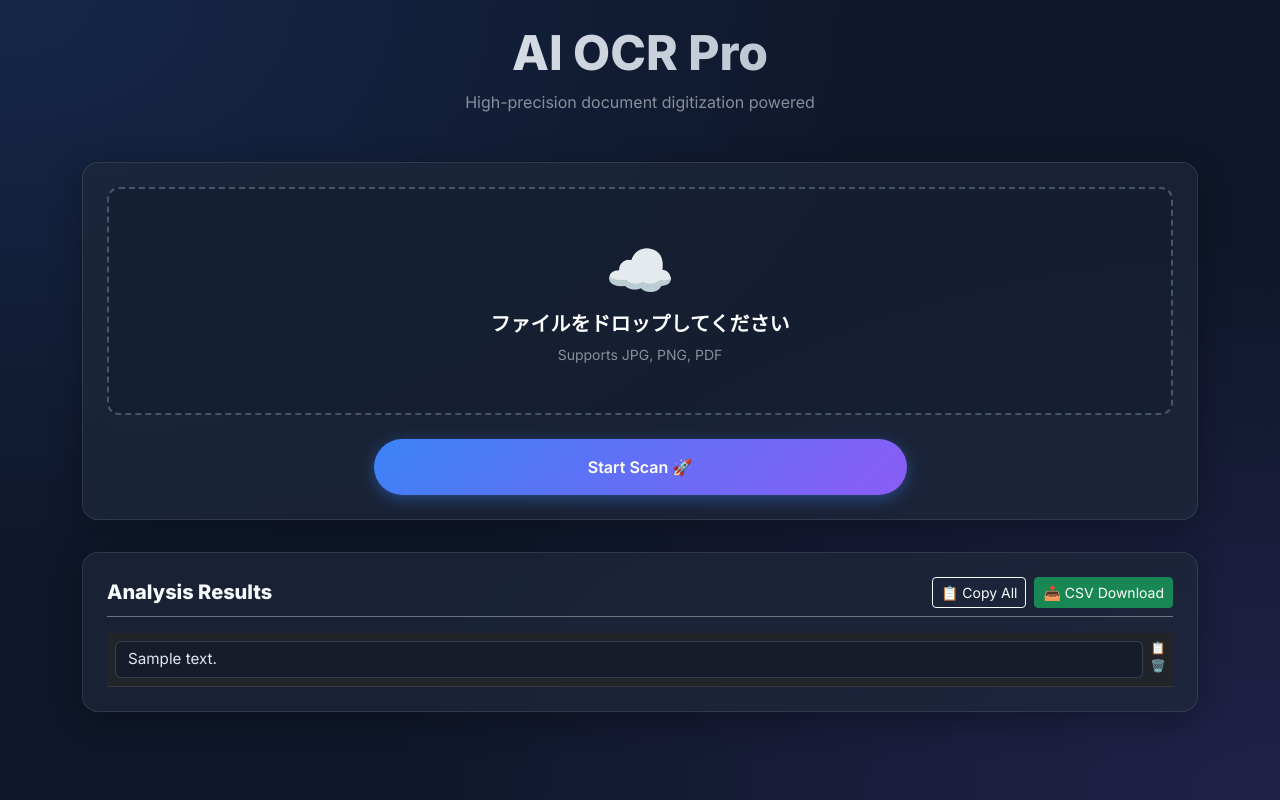
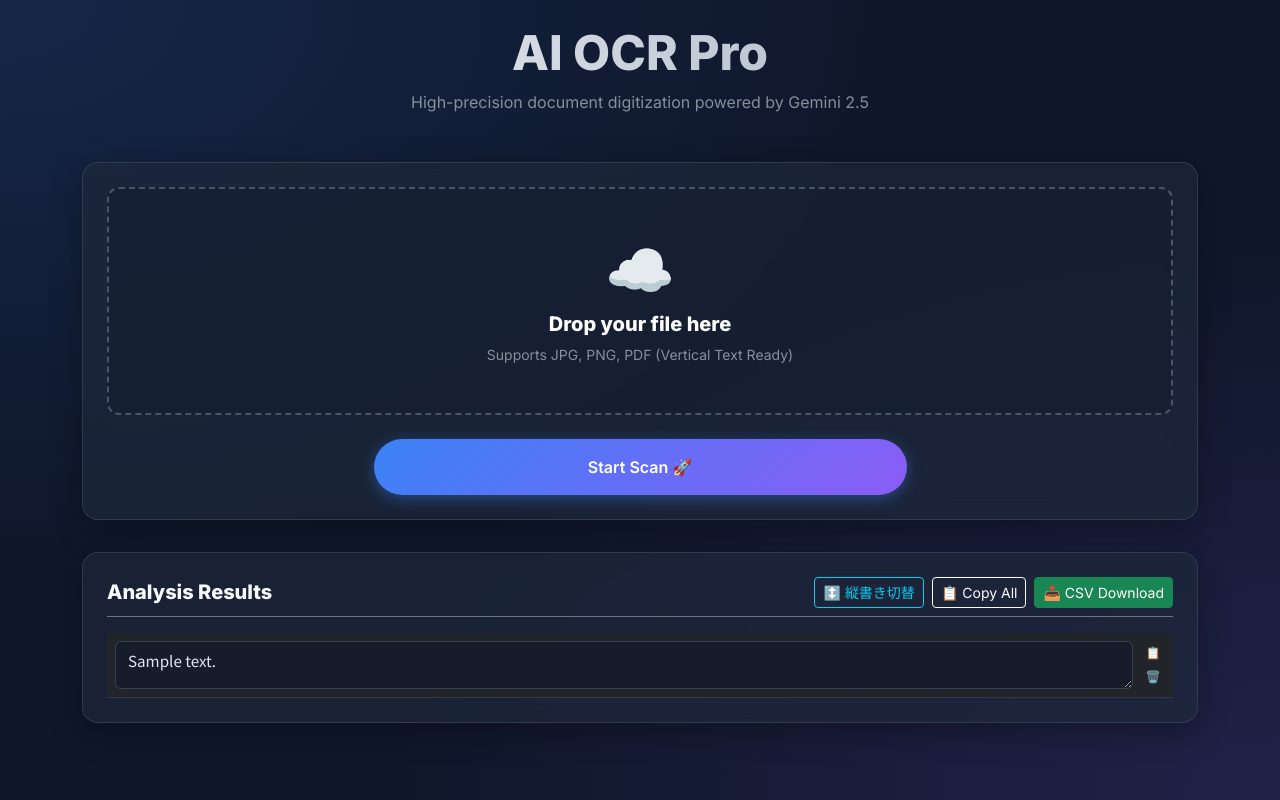
Before and after one commit to k5-kishimoto/LifeOCR, a Django app: template ocr/templates/ocr.html in a window 1280 px wide. Run offline with Django 5.2, Linux system fonts and the light colour scheme; the template is opened without the code that fills it: most values are stand-ins (such as "Sample title", 1, 10 or a date in 2020).

Commit message:
縦書きにも対応

```diff
--- a/ocr/templates/ocr.html
+++ b/ocr/templates/ocr.html
@@ -5,7 +5,7 @@
     <meta name="viewport" content="width=device-width, initial-scale=1">
     <title>AI OCR Pro | Google Vision Engine</title>
     <link href="https://cdn.jsdelivr.net/npm/bootstrap@5.3.0/dist/css/bootstrap.min.css" rel="stylesheet">
-    <link href="https://fonts.googleapis.com/css2?family=Inter:wght@400;600;800&display=swap" rel="stylesheet">
+    <link href="https://fonts.googleapis.com/css2?family=Inter:wght@400;600;800&family=Noto+Sans+JP:wght@400;500;700&display=swap" rel="stylesheet">
 
     <style>
         :root {
@@ -19,15 +19,14 @@
         body {
             background-color: var(--bg-color);
             color: var(--text-main);
-            font-family: 'Inter', sans-serif;
-            /* 背景の装飾 */
+            /* フォントに日本語を追加 */
+            font-family: 'Inter', 'Noto Sans JP', sans-serif;
             background-image:
                 radial-gradient(at 0% 0%, rgba(59, 130, 246, 0.15) 0px, transparent 50%),
                 radial-gradient(at 100% 100%, rgba(139, 92, 246, 0.15) 0px, transparent 50%);
             min-height: 100vh;
         }
 
-        /* ガラスのようなカードデザイン */
         .glass-card {
             background: var(--card-bg);
             backdrop-filter: blur(12px);
@@ -39,7 +38,6 @@
             margin-bottom: 2rem;
         }
 
-        /* アップロードエリア */
         .upload-area {
             border: 2px dashed #475569;
             border-radius: 12px;
@@ -57,7 +55,6 @@
             box-shadow: 0 0 20px rgba(59, 130, 246, 0.2);
         }
 
-        /* ボタン */
         .btn-gradient {
             background: linear-gradient(135deg, #3b82f6 0%, #8b5cf6 100%);
             border: none;
@@ -73,19 +70,20 @@
             color: white;
         }
 
-        /* 結果テーブル周り */
+        /* --- テキストエリア（通常・横書き） --- */
         .ocr-textarea {
             background-color: rgba(15, 23, 42, 0.6);
             border: 1px solid #334155;
             color: #e2e8f0;
             border-radius: 6px;
-            resize: none;
-            overflow: hidden;
+            resize: both; /* 縦書き時にサイズ調整しやすいようbothに変更 */
+            overflow: auto;
             min-height: 38px;
-            line-height: 1.5;
+            line-height: 1.6; /* 読みやすく少し広げる */
             font-size: 0.95rem;
             transition: all 0.2s;
             min-width: 200px;
+            font-family: 'Noto Sans JP', sans-serif;
         }
         .ocr-textarea:focus {
             background-color: #1e293b;
@@ -94,22 +92,28 @@
             outline: none;
         }
 
-        /* アイコンボタン（修正版） */
+        /* --- ★縦書きモード用クラス --- */
+        .tategaki-mode {
+            writing-mode: vertical-rl; /* 縦書き（右から左） */
+            text-orientation: upright; /* 英数字も正立 */
+            min-height: 200px !important; /* 縦に長さを確保 */
+            width: 100%;
+            padding: 10px;
+            line-height: 2.0; /* 縦書きは行間広めが読みやすい */
+        }
+
+        /* アイコンボタン */
         .action-btn {
             background: transparent;
             border: none;
             color: var(--text-sub);
-            /* サイズを固定して小さくする */
-            width: 14px;
-            height: 14px;
+            width: 24px;
+            height: 24px;
             font-size: 12px;
-
-            /* アイコンを中央に配置 */
             display: flex;
             align-items: center;
             justify-content: center;
             padding: 0;
-
             border-radius: 4px;
             transition: all 0.2s;
         }
@@ -117,7 +121,6 @@
         .btn-copy:hover { color: #4ade80; }
         .btn-delete:hover { color: #f87171; }
 
-        /* プレビュー */
         #preview-container {
             display: none;
             margin-bottom: 1.5rem;
@@ -126,7 +129,6 @@
         #preview-img { max-height: 300px; max-width: 100%; border-radius: 8px; border: 2px solid #334155; }
         #preview-pdf { width: 100%; height: 500px; border-radius: 8px; border: 2px solid #334155; }
 
-        /* ローディングオーバーレイ */
         #loading-overlay {
             position: fixed;
             top: 0; left: 0; width: 100%; height: 100%;
@@ -162,7 +164,7 @@
             <h1 class="fw-bold display-5 bg-gradient-to-r text-transparent bg-clip-text" style="background: linear-gradient(to right, #fff, #94a3b8); -webkit-background-clip: text; -webkit-text-fill-color: transparent;">
                 AI OCR Pro
             </h1>
-            <p class="text-muted">High-precision document digitization powered</p>
+            <p class="text-muted">High-precision document digitization powered by Gemini 2.5</p>
         </div>
 
         <div class="glass-card">
@@ -182,8 +184,8 @@
 
                     <div class="pointer-events-none">
                         <div class="display-4 mb-2">☁️</div>
-                        <h5 class="fw-bold text-white">ファイルをドロップしてください</h5>
-                        <p class="text-muted small mb-0">Supports JPG, PNG, PDF</p>
+                        <h5 class="fw-bold text-white">Drop your file here</h5>
+                        <p class="text-muted small mb-0">Supports JPG, PNG, PDF (Vertical Text Ready)</p>
                     </div>
                 </div>
 
@@ -200,6 +202,7 @@
             <div class="d-flex justify-content-between align-items-center mb-3 pb-2 border-bottom border-secondary">
                 <h5 class="m-0 fw-bold">Analysis Results</h5>
                 <div class="d-flex gap-2">
+                    <button type="button" class="btn btn-outline-info btn-sm" onclick="toggleVerticalMode()">↕️ 縦書き切替</button>
                     <button type="button" class="btn btn-outline-light btn-sm" onclick="copyAllText()">📋 Copy All</button>
                     <button type="button" class="btn btn-success btn-sm" onclick="downloadCSV()">📥 CSV Download</button>
                 </div>
@@ -219,9 +222,9 @@
                                         </div>
                                     {% else %}
                                         <textarea class="form-control ocr-textarea flex-grow-1"
-                                                  rows="1" oninput="adjustHeight(this)">{{ cell.text }}</textarea>
+                                                  rows="1">{{ cell.text }}</textarea>
 
-                                        <div class="d-flex flex-column gap-1">
+                                        <div class="d-flex flex-column gap-0">
                                             <button type="button" class="action-btn btn-copy" onclick="copyCell(this)" title="Copy">📋</button>
                                             <button type="button" class="action-btn btn-delete" onclick="deleteRow(this)" title="Delete Row">🗑️</button>
                                         </div>
@@ -241,22 +244,41 @@
 
     <script src="https://cdn.jsdelivr.net/npm/bootstrap@5.3.0/dist/js/bootstrap.bundle.min.js"></script>
     <script>
-        // ローディング表示
         function showLoading() {
             document.getElementById('loading-overlay').style.display = 'flex';
         }
 
-        // テキストエリアの高さ自動調整
+        // 高さ自動調整（横書き時のみ有効にするのが安全）
         function adjustHeight(el) {
-            el.style.height = 'auto';
-            el.style.height = (el.scrollHeight + 2) + 'px';
+            if (!el.classList.contains('tategaki-mode')) {
+                el.style.height = 'auto';
+                el.style.height = (el.scrollHeight + 2) + 'px';
+            }
         }
-        // 初期読み込み時に高さ調整
+
         document.addEventListener("DOMContentLoaded", () => {
-            document.querySelectorAll('.ocr-textarea').forEach(adjustHeight);
+            // 初期は横書きとして高さ調整
+            document.querySelectorAll('.ocr-textarea').forEach(el => {
+                adjustHeight(el);
+                el.addEventListener('input', () => adjustHeight(el));
+            });
         });
 
-        // プレビュー機能
+        // ★縦書き切り替え機能
+        function toggleVerticalMode() {
+            const textareas = document.querySelectorAll('.ocr-textarea');
+            textareas.forEach(el => {
+                el.classList.toggle('tategaki-mode');
+
+                // 切り替え時のスタイルリセット
+                if (el.classList.contains('tategaki-mode')) {
+                    el.style.height = '300px'; // 縦書き時は固定高さを与える（スクロールさせる）
+                } else {
+                    adjustHeight(el); // 横書きに戻ったら自動調整
+                }
+            });
+        }
+
         const fileInput = document.getElementById('file-input');
         const previewContainer = document.getElementById('preview-container');
         const previewImg = document.getElementById('preview-img');
@@ -280,7 +302,6 @@
             }
         });
 
-        // ドラッグ＆ドロップのスタイル制御
         const dropZone = document.getElementById('drop-zone');
         ['dragenter', 'dragover'].forEach(eventName => {
             dropZone.addEventListener(eventName, (e) => {
@@ -298,11 +319,9 @@
             const dt = e.dataTransfer;
             const files = dt.files;
             fileInput.files = files;
-            // changeイベントを手動発火してプレビューを表示
             fileInput.dispatchEvent(new Event('change'));
         });
 
-        // アクション: セルコピー
         function copyCell(btn) {
             const textarea = btn.closest('td').querySelector('textarea');
             navigator.clipboard.writeText(textarea.value).then(() => {
@@ -312,7 +331,6 @@
             });
         }
 
-        // アクション: 行削除
         function deleteRow(btn) {
             if(confirm('Delete this row?')) {
                 const row = btn.closest('tr');
@@ -320,29 +338,24 @@
             }
         }
 
-        // アクション: 全コピー
         function copyAllText() {
             const textareas = document.querySelectorAll('.ocr-textarea');
             const texts = Array.from(textareas).map(ta => ta.value).join('\n');
             navigator.clipboard.writeText(texts).then(() => alert('Copied all text!'));
         }
 
-        // アクション: CSVダウンロード
         function downloadCSV() {
             const rows = document.querySelectorAll('#ocr-table tbody tr');
-            let csv = '\uFEFF'; // BOM for Excel
-
+            let csv = '\uFEFF';
             rows.forEach(row => {
                 const cols = row.querySelectorAll('textarea');
-                if (cols.length === 0) return; // ヘッダー行などはスキップ
-
+                if (cols.length === 0) return;
                 const rowData = Array.from(cols).map(c => {
-                    let text = c.value.replace(/"/g, '""'); // エスケープ処理
+                    let text = c.value.replace(/"/g, '""');
                     return `"${text}"`;
                 });
                 csv += rowData.join(',') + '\n';
             });
-
             const blob = new Blob([csv], { type: 'text/csv;charset=utf-8;' });
             const link = document.createElement('a');
             link.href = URL.createObjectURL(blob);
```
